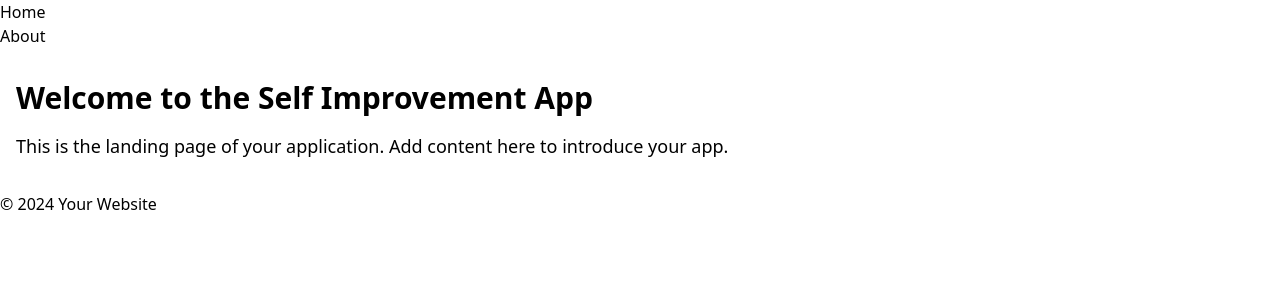
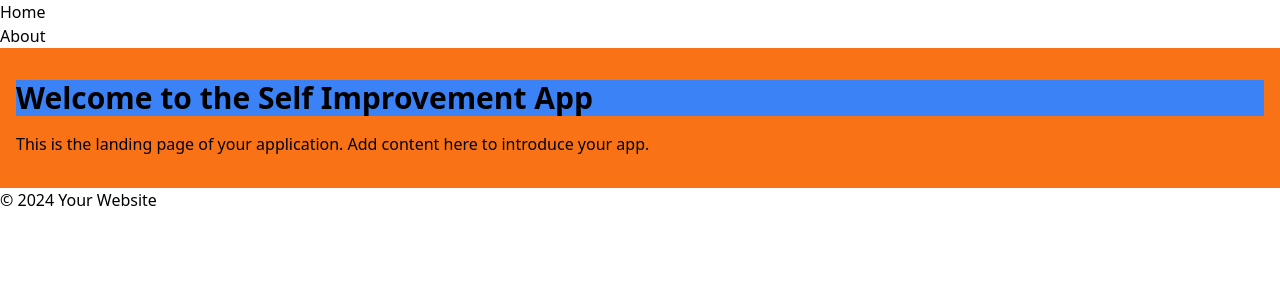
Before and after one commit to adamolson11/Catalyst, a Next.js app: page / in a window 1280 px wide. Shown: the top 300 px of the page. Built offline with nearby package versions, Linux system fonts and the light colour scheme.

Commit message:
tailwind works

```diff
--- a/pages/index.jsx
+++ b/pages/index.jsx
@@ -8,9 +8,9 @@ export default function Home() {
       <Head>
         <title>Home - Self Improvement App</title>
       </Head>
-      <div className="container mx-auto px-4 py-8">
-        <h1 className="text-3xl font-bold mb-4">Welcome to the Self Improvement App</h1>
-        <p className="text-lg">This is the landing page of your application. Add content here to introduce your app.</p>
+      <div className="container mx-auto px-4 py-8 bg-orange-500">
+        <h1 className="text-3xl font-bold mb-4 bg-blue-500">Welcome to the Self Improvement App</h1>
+        <p className="text-lgbg-pink-500">This is the landing page of your application. Add content here to introduce your app.</p>
       </div>
     </Layout>
   );
```
